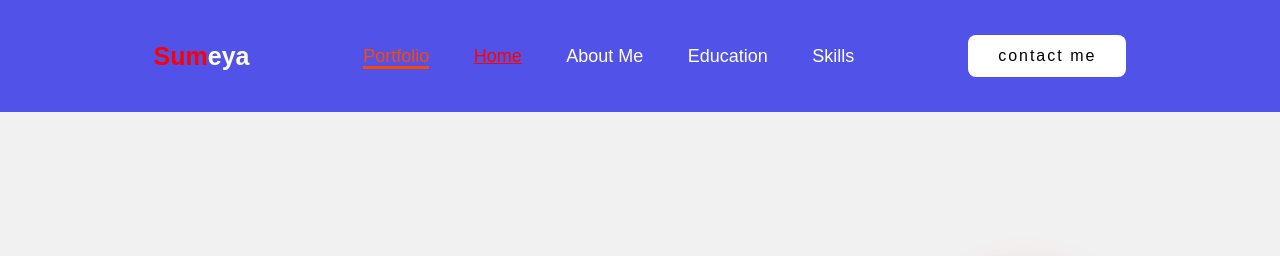
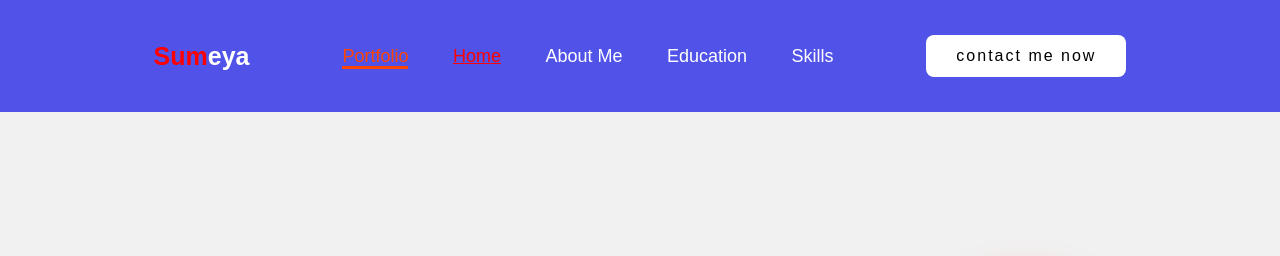
Before and after one commit to sumeyahussein17/Dady, a plain HTML site: page index.html in a window 1280 px wide. Shown: the top 256 px of the page. Drawn offline with Linux system fonts and the light colour scheme.

Commit message:
Updated index.html

```diff
--- a/index.html
+++ b/index.html
@@ -17,7 +17,7 @@
         <a href="#Education">Education</a>
         <a href="#Skills">Skills</a>
 </nav>
-<a href="#contact" class="contact">contact me</a>
+<a href="#contact" class="contact">contact me now</a>
 
    </header>
     <section class="home" id="Home">
```
